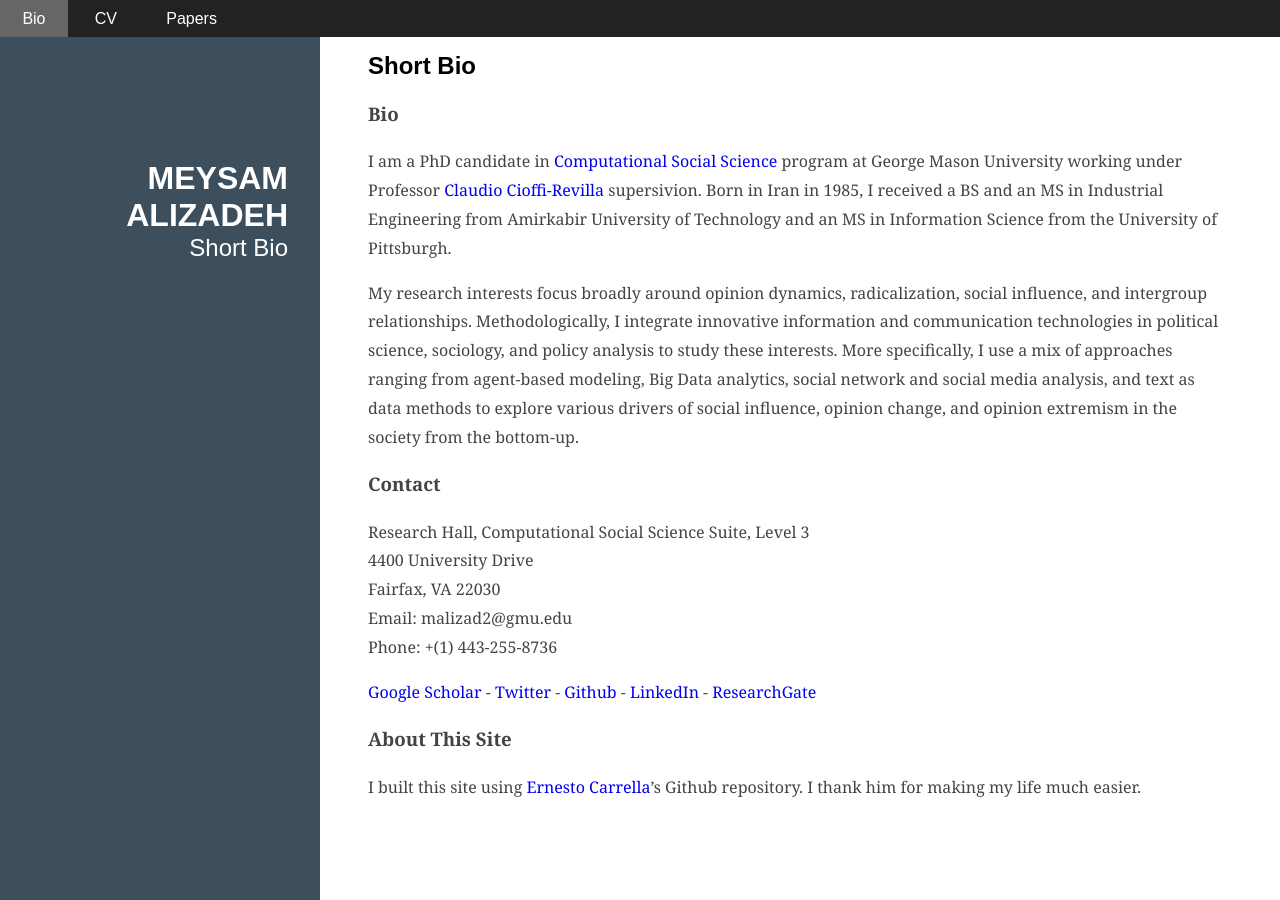
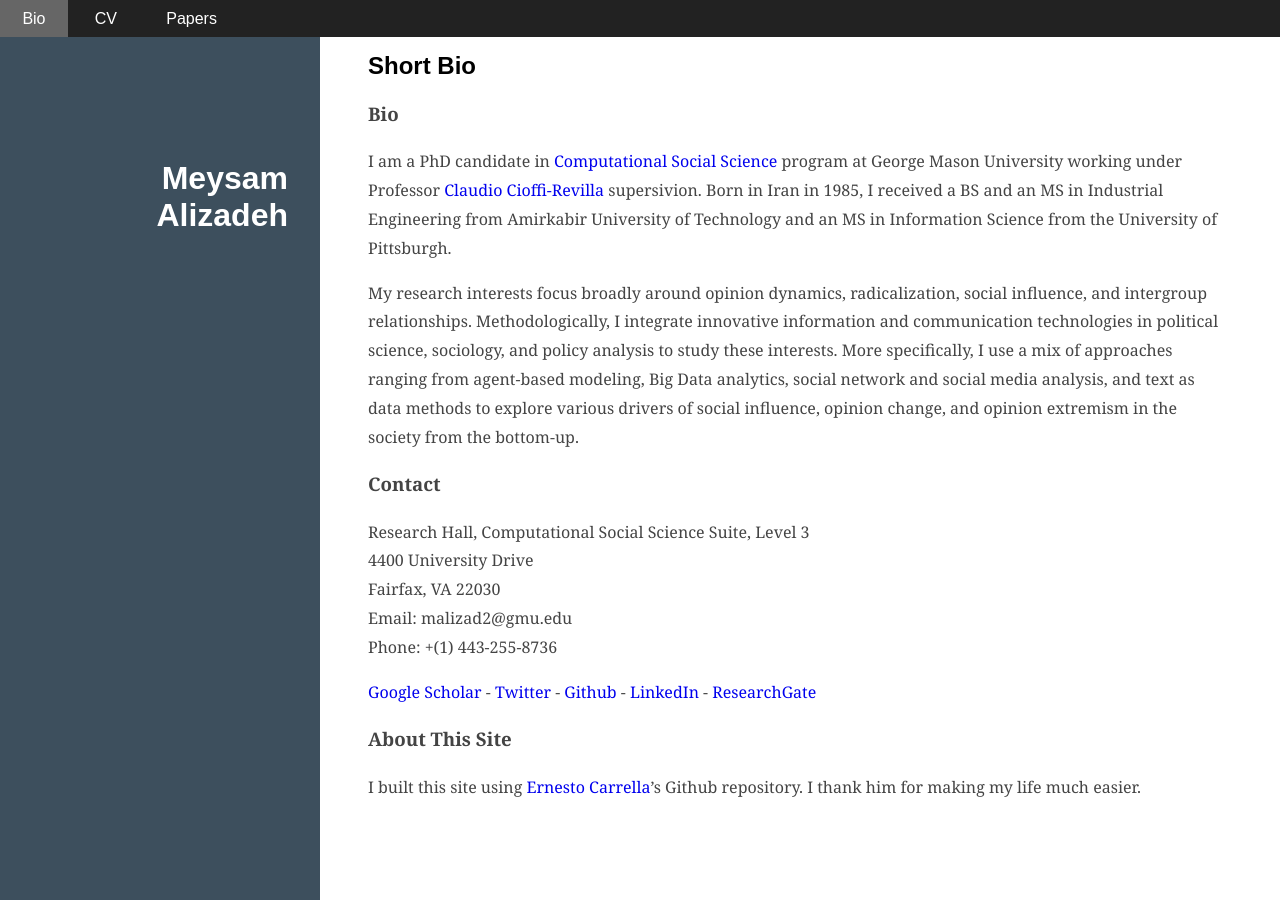
Before and after one commit to malizad/malizad.github.io, a Jekyll site: the page built from index.md, in a window 1280 px wide. Built offline with Jekyll 4.4.1, drawn with Linux system fonts in a browser that asks for light colours.

Commit message:
Update default.html

```diff
--- a/_layouts/default.html
+++ b/_layouts/default.html
@@ -53,8 +53,7 @@ MathJax.Hub.Config({
     <div class="sidebar pure-u">
         <header class="header">
             <hgroup>
-                <h1 class="brand-title">{{ site.name }}</h1>
-                <h2 class="brand-tagline">{{ page.title }}</h2>
+                <h1 class="bio">{{ site.name }}</h1>
 
             </hgroup>
         </header>
```
